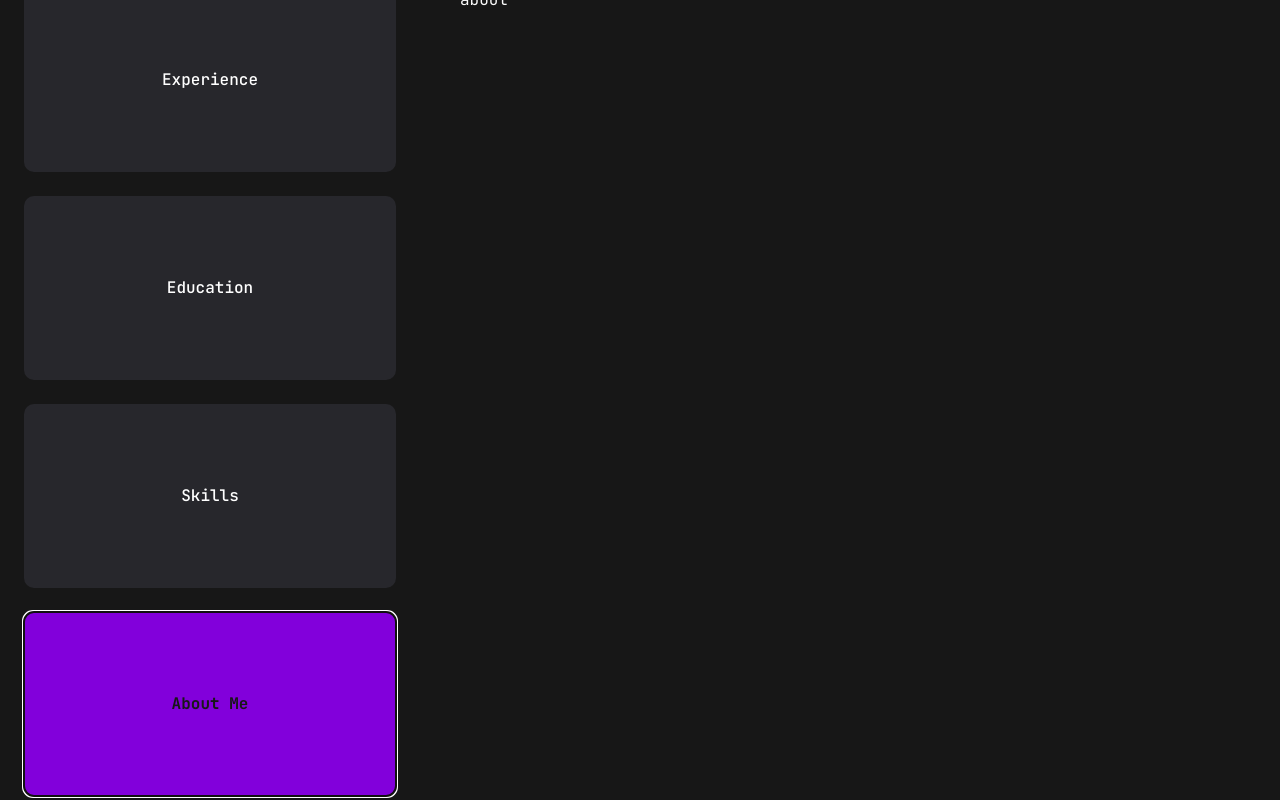
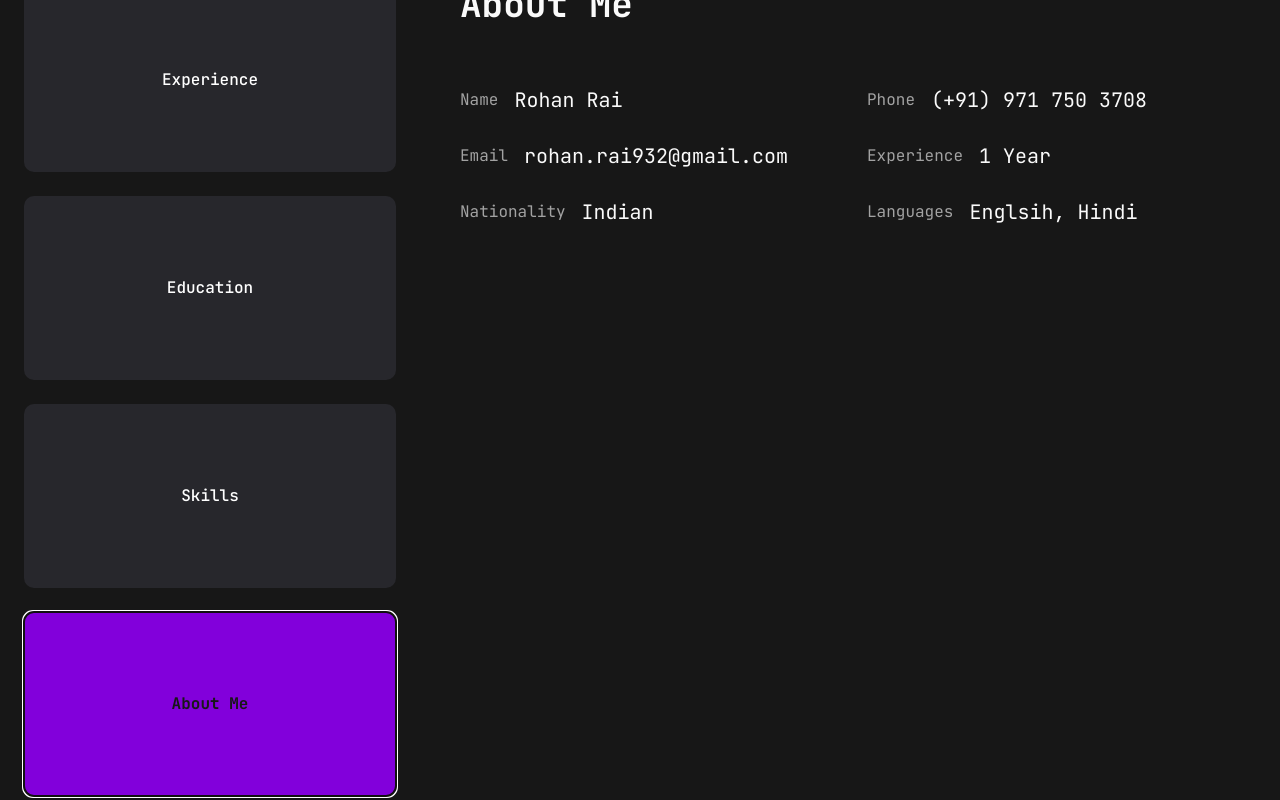
Before and after one commit to rohxn-rai/rohan-rai-portfolio, a Next.js app: page /resume in a window 1280 px wide. Both pictures are taken after a click on the tab "About Me". Shown: the part 156-956 px from the top of the page. Built offline with nearby package versions, Linux system fonts and the light colour scheme.

Commit message:
modified AboutMe - made changes to the width of description

```diff
--- a/components/AboutMe.jsx
+++ b/components/AboutMe.jsx
@@ -7,30 +7,30 @@
 const about = {
   title: "About Me",
   description: "",
-  info: [
+  item: [
     {
       fieldName: "Name",
-      FieldValue: "Rohan Rai",
+      fieldValue: "Rohan Rai",
     },
     {
       fieldName: "Phone",
-      FieldValue: "(+91) 971 750 3708",
+      fieldValue: "(+91) 971 750 3708",
     },
     {
       fieldName: "Email",
-      FieldValue: "rohan.rai932@gmail.com",
+      fieldValue: "rohan.rai932@gmail.com",
     },
     {
       fieldName: "Experience",
-      FieldValue: "1 Year",
+      fieldValue: "1 Year",
     },
     {
       fieldName: "Nationality",
-      FieldValue: "Indian",
+      fieldValue: "Indian",
     },
     {
       fieldName: "Languages",
-      FieldValue: "Englsih, Hindi",
+      fieldValue: "Englsih, Hindi",
     },
   ],
 };
@@ -38,7 +38,25 @@
 const AboutMe = () => {
   return (
     <TabsContent value="about" className="w-full">
-      about
+      <div className="flex flex-col gap-[30px] text-center xl:text-left">
+        <h3 className="text-4xl font-bold">{about.title}</h3>
+        <p className="w-full max-w-[1200px] text-white/60 mx-auto xl:mx-0">
+          {about.description}
+        </p>
+        <ul className="grid grid-cols-1 lg:grid-cols-2 gap-y-6 gap-x-16 max-w-[750px] mx-auto xl:mx-0">
+          {about.item.map((item, index) => {
+            return (
+              <li
+                key={index}
+                className="flex items-center justify-center xl:justify-start gap-4"
+              >
+                <span className="text-white/60">{item.fieldName}</span>
+                <span className="text-xl">{item.fieldValue}</span>
+              </li>
+            );
+          })}
+        </ul>
+      </div>
     </TabsContent>
   );
 };
```
